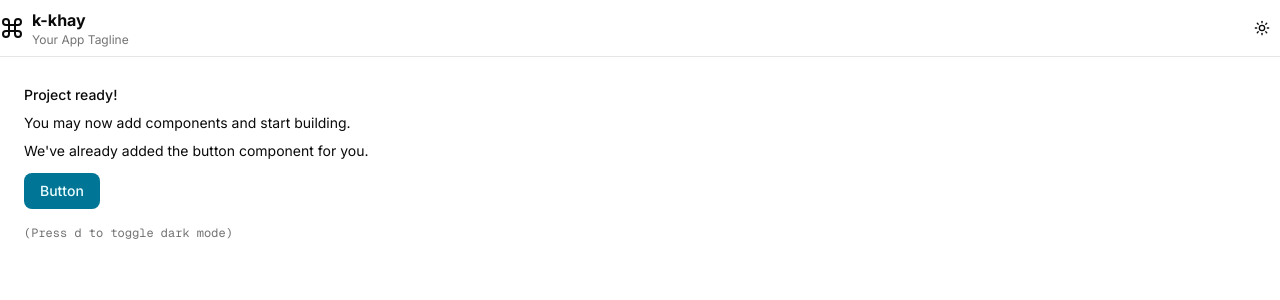
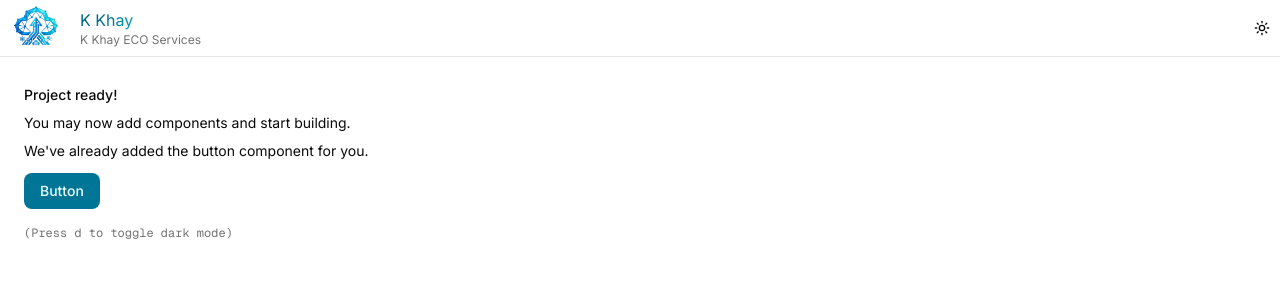
Before and after one commit to boboaungdev/k-khay, a Next.js app: page / in a window 1280 px wide. Shown: the top 300 px of the page. Built offline with nearby package versions, Linux system fonts and the light colour scheme.

Commit message:
add color

```diff
--- a/app/globals.css
+++ b/app/globals.css
@@ -123,10 +123,24 @@
   body {
     @apply bg-background text-foreground;
   }
-  button:not(:disabled), [role="button"]:not(:disabled) {
+  button:not(:disabled),
+  [role="button"]:not(:disabled) {
     cursor: pointer;
   }
   html {
     @apply font-sans;
   }
 }
+.gradientText {
+  background: linear-gradient(
+    135deg,
+    var(--chart-5) 0%,
+    var(--primary) 30%,
+    var(--chart-2) 60%,
+    var(--chart-1) 100%
+  );
+
+  -webkit-background-clip: text;
+  background-clip: text;
+  color: transparent;
+}
--- /dev/null
+++ b/components/app-name.tsx
@@ -0,0 +1,8 @@
+import React from "react"
+import { APP_INFO } from "../constatnts"
+
+const AppName = () => {
+  return <span className="gradientText">{APP_INFO.appName}</span>
+}
+
+export default AppName
--- a/components/navbar.tsx
+++ b/components/navbar.tsx
@@ -1,6 +1,8 @@
 import Link from "next/link"
-import { Logo } from "./logo"
+import Image from "next/image"
 import { ThemeToggle } from "./theme-toggle"
+import { APP_INFO } from "@/constatnts"
+import AppName from "./app-name"
 
 export function Navbar() {
   return (
@@ -8,11 +10,16 @@ export function Navbar() {
       <div className="container flex h-14 items-center">
         <div className="flex flex-1 items-center justify-between">
           <Link href="/" className="flex items-center space-x-2">
-            <Logo />
+            <Image
+              src="/logo.png"
+              alt={`${APP_INFO.appName} logo`}
+              width={72}
+              height={72}
+            />
             <div className="flex flex-col">
-              <span className="font-bold sm:inline-block">k-khay</span>
+              <AppName />
               <span className="hidden text-xs text-muted-foreground md:inline-block">
-                Your App Tagline
+                {APP_INFO.appTagLine}
               </span>
             </div>
           </Link>
--- a/constatnts/index.ts
+++ b/constatnts/index.ts
@@ -1,4 +1,4 @@
-export const APP_DETAILS = {
+export const APP_INFO = {
   appName: "K Khay",
   appTagLine:'K Khay ECO Services'
 } as const
```
Lines whose indentation alone changed are shown as unchanged.
